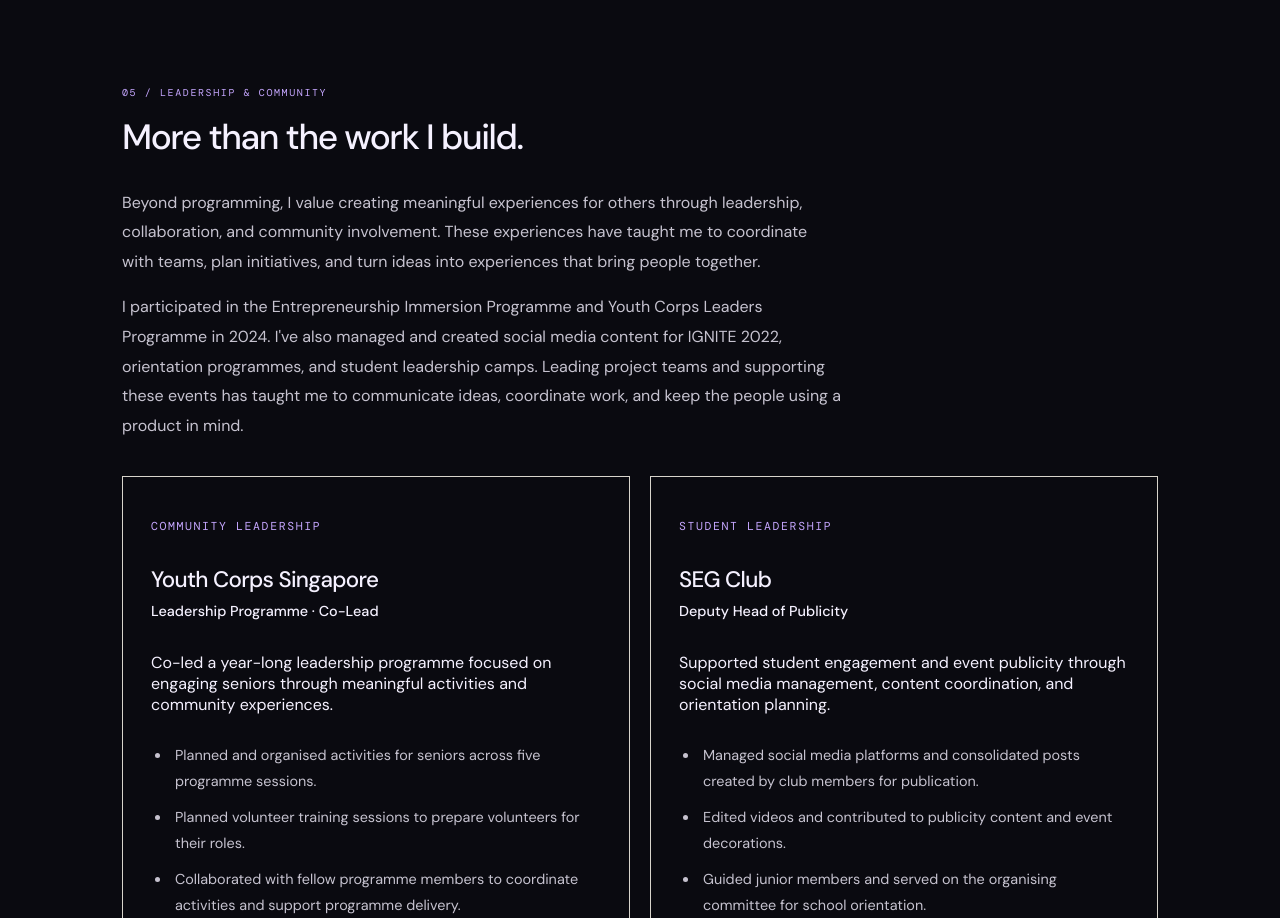
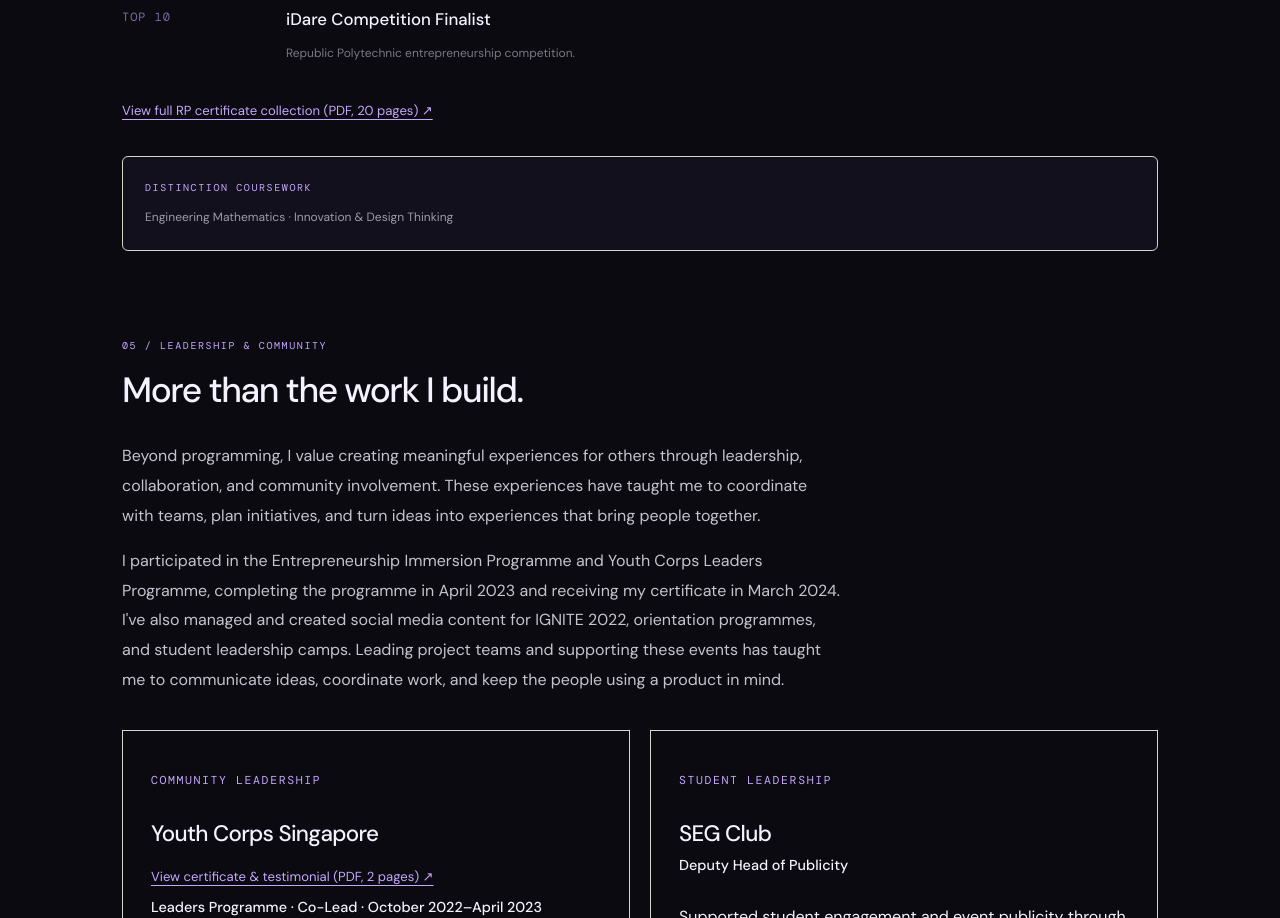
Before and after one commit to alyssa-alejandro/my-portfolio, a React (Vite) app: page /about in a window 1280 px wide. Shown: the part 3974-4892 px from the top of the page. Built offline with nearby package versions, Linux system fonts and the light colour scheme.

Commit message:
certification

```diff
--- a/src/index.css
+++ b/src/index.css
@@ -2403,3 +2403,7 @@ button {
 
 .work-project-visual.ekosafe-cover { background: #f7f7f7; }
 .ekosafe-cover .work-cover-image { padding: 20px; }
+
+.certificate-link { display: inline-block; margin: 10px 0; color: var(--lavender); font-size: .82rem; line-height: 1.7; text-decoration: underline; text-underline-offset: 4px; }
+.certificate-link:hover { color: #eee3ff; }
+.certificate-link:focus-visible { outline: 2px solid var(--lavender); outline-offset: 4px; }
--- a/src/pages/About.tsx
+++ b/src/pages/About.tsx
@@ -38,27 +38,30 @@ const education = [
   },
 ];
 
-const awards = [
+const polyCertificates = '/documents/poly%20certs/AlyssaAlejandro_Certs.pdf';
+const youthDocuments = '/documents/youth%20corps/202403_Youth_Corps_LP_-_Alyssa.pdf';
+
+const awards: { year: string; title: string; detail?: string; page?: number }[] = [
   {
     year: "4 SEMESTERS",
-    title: "Director's Roll of Honour",
+    title: "Director's Roll of Honour", page: 1,
     detail: "Awarded for four consecutive semesters at Republic Polytechnic.",
   },
   {
     year: "AY2022",
-    title: "Module Prize — Innovation & Design Thinking",
+    title: "Module Prize — Innovation & Design Thinking", page: 5,
   },
   {
     year: "AY2022",
-    title: "Entrepreneurship Bootcamp — Best Pitch",
+    title: "Entrepreneurship Bootcamp — Best Pitch", page: 6,
   },
   {
     year: "AY2022",
-    title: "Republic Award",
+    title: "Republic Award", page: 9,
   },
   {
     year: "AY2023",
-    title: "M.A.D. Service-Learning Leader Award",
+    title: "M.A.D. Service-Learning Leader Award", page: 19,
   },
   { year: 'RP', title: 'Engineering in Community Award' },
   { year: 'TOP 10', title: 'iDare Competition Finalist', detail: 'Republic Polytechnic entrepreneurship competition.' },
@@ -187,10 +190,13 @@ export default function About() {
                   <h3>{award.title}</h3>
 
                   {award.detail && <p>{award.detail}</p>}
+                  {award.page && <a className="certificate-link" href={`${polyCertificates}#page=${award.page}`} target="_blank" rel="noopener noreferrer">View certificate (PDF) ↗</a>}
                 </div>
               </div>
             ))}
           </div>
+
+          <a className="certificate-link" href={polyCertificates} target="_blank" rel="noopener noreferrer">View full RP certificate collection (PDF, 20 pages) ↗</a>
 
           <div className="distinction-note">
             <p className="eyebrow">
@@ -222,7 +228,7 @@ export default function About() {
 
           <p className="about-description">
             I participated in the Entrepreneurship Immersion Programme and
-            Youth Corps Leaders Programme in 2024. I've also managed and
+            Youth Corps Leaders Programme, completing the programme in April 2023 and receiving my certificate in March 2024. I've also managed and
             created social media content for IGNITE 2022, orientation
             programmes, and student leadership camps. Leading project teams
             and supporting these events has taught me to communicate ideas,
@@ -236,13 +242,14 @@ export default function About() {
               </p>
 
               <h3>Youth Corps Singapore</h3>
+              <a className="certificate-link" href={youthDocuments} target="_blank" rel="noopener noreferrer">View certificate & testimonial (PDF, 2 pages) ↗</a>
 
               <p className="leadership-role">
-                Leadership Programme · Co-Lead
+                Leaders Programme · Co-Lead · October 2022–April 2023
               </p>
 
               <p>
-                Co-led a year-long leadership programme focused
+                Co-led Project Seniorgy with Team Seniorita, partnering with Care Corner Senior Services and focusing
                 on engaging seniors through meaningful
                 activities and community experiences.
               </p>
```
Also changed, not shown: 2 other files (tests, documents, lock files or other folders).
